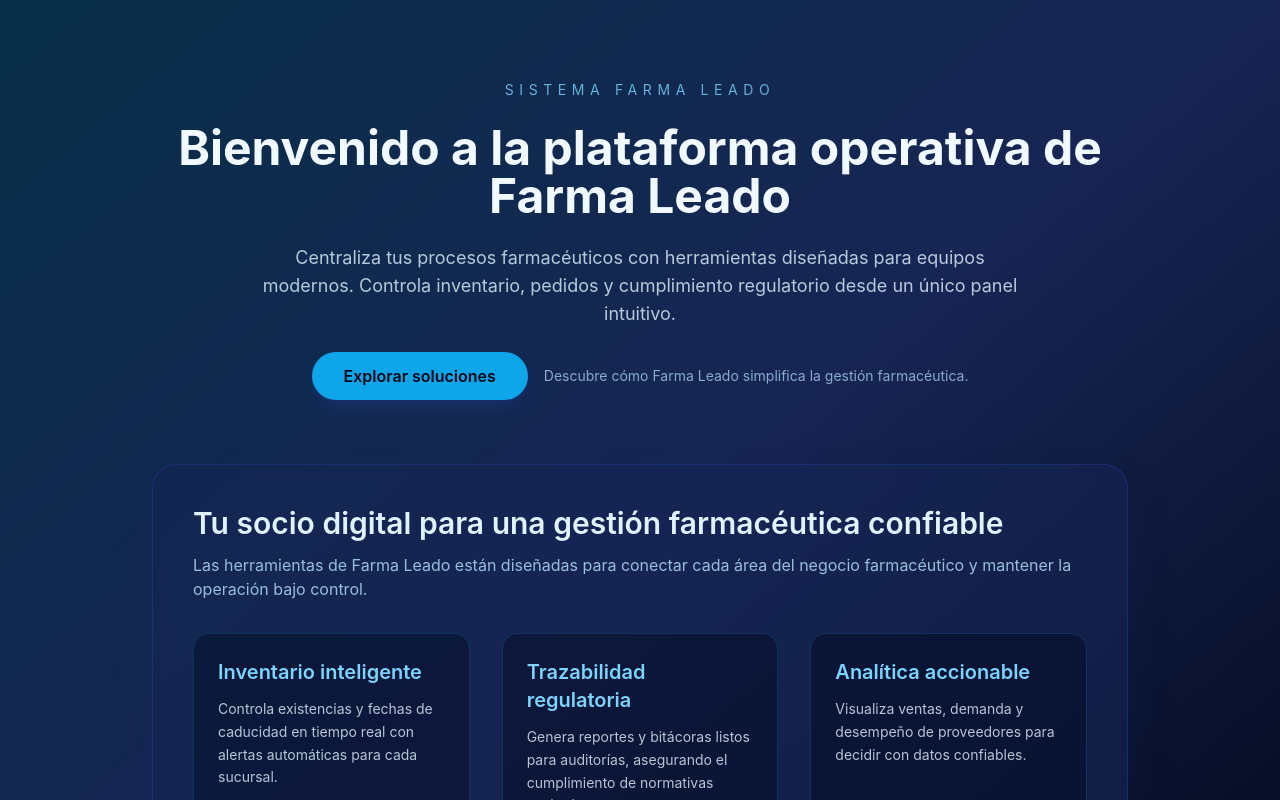
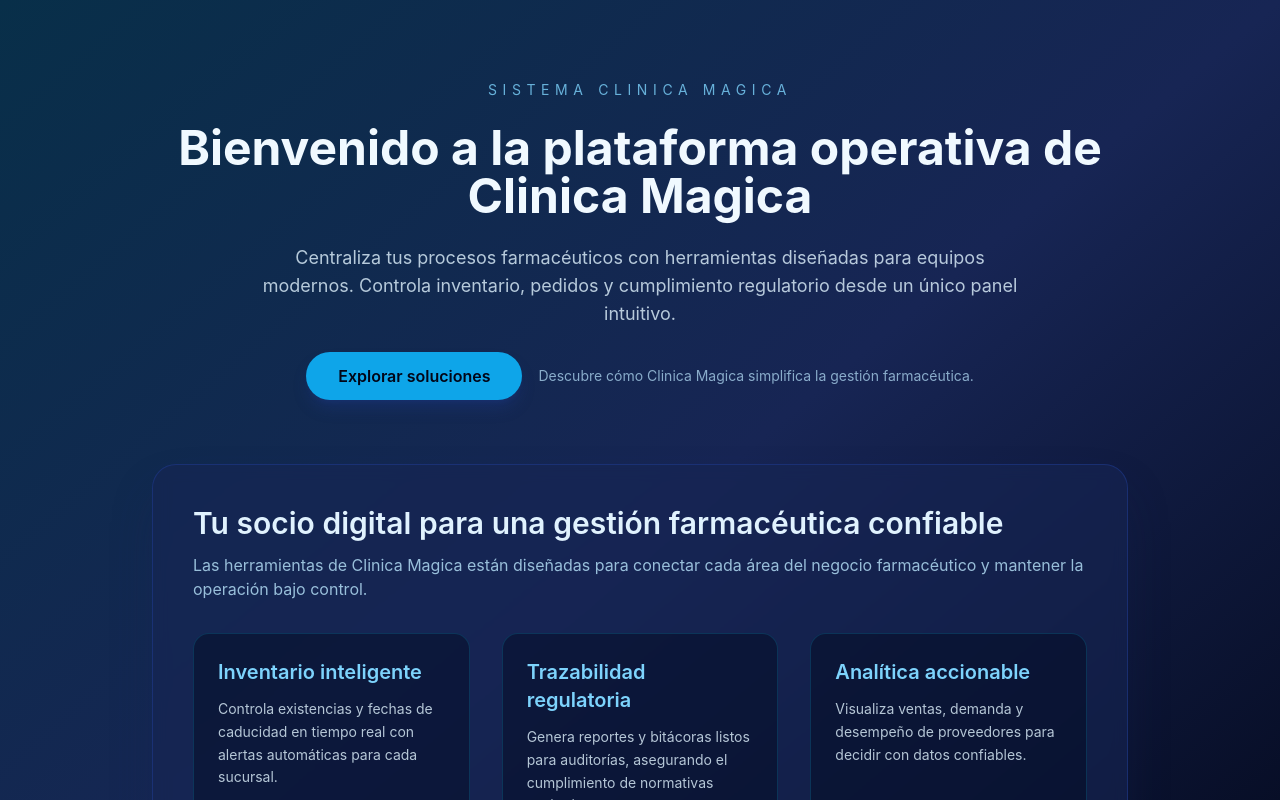
Before and after one commit to claudioAlmodovar/proyectoIaIsaac, a Vue app in the folder frontend/: page / in a window 1280 px wide. Shown: the top 800 px of the page. Built offline with nearby package versions, Linux system fonts and the light colour scheme.

Commit message:
Update branding to Clinica Magica

```diff
--- a/frontend/src/App.vue
+++ b/frontend/src/App.vue
@@ -8,9 +8,9 @@ import HelloWorld from './components/HelloWorld.vue'
   >
     <section class="mx-auto flex max-w-5xl flex-col gap-16 px-6 py-20 text-center">
       <header class="space-y-6">
-        <p class="text-sm uppercase tracking-[0.4em] text-sky-300/80">Sistema Farma Leado</p>
+        <p class="text-sm uppercase tracking-[0.4em] text-sky-300/80">Sistema Clinica Magica</p>
         <h1 class="text-4xl font-bold leading-tight md:text-5xl">
-          Bienvenido a la plataforma operativa de Farma Leado
+          Bienvenido a la plataforma operativa de Clinica Magica
         </h1>
         <p class="mx-auto max-w-3xl text-lg text-sky-100/80">
           Centraliza tus procesos farmacéuticos con herramientas diseñadas para equipos modernos.
@@ -24,7 +24,7 @@ import HelloWorld from './components/HelloWorld.vue'
             Explorar soluciones
           </button>
           <span class="text-sm text-sky-200/70">
-            Descubre cómo Farma Leado simplifica la gestión farmacéutica.
+            Descubre cómo Clinica Magica simplifica la gestión farmacéutica.
           </span>
         </div>
       </header>
--- a/frontend/src/components/HelloWorld.vue
+++ b/frontend/src/components/HelloWorld.vue
@@ -31,7 +31,7 @@ const features = [
     <div class="space-y-3 text-center md:text-left">
       <h2 class="text-2xl font-semibold text-sky-100 md:text-3xl">{{ msg }}</h2>
       <p class="text-base text-sky-200/80">
-        Las herramientas de Farma Leado están diseñadas para conectar cada área del negocio farmacéutico y
+        Las herramientas de Clinica Magica están diseñadas para conectar cada área del negocio farmacéutico y
         mantener la operación bajo control.
       </p>
     </div>
```
